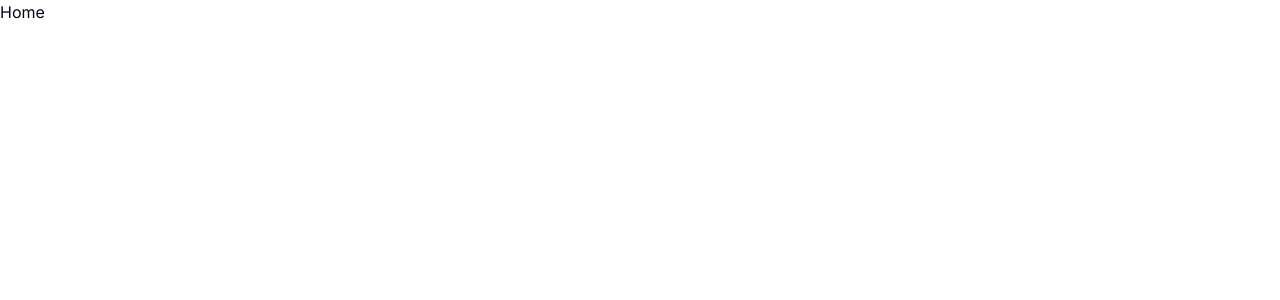
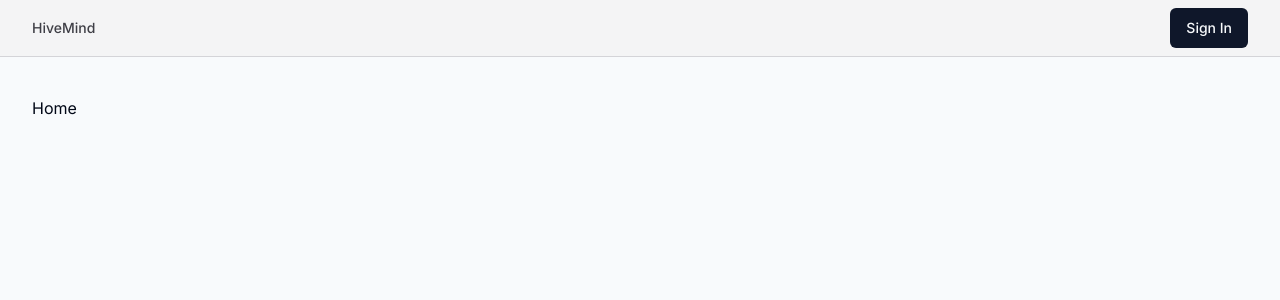
Before and after one commit to Sayantan627/hivemind, a Next.js app: page / in a window 1280 px wide. Shown: the top 300 px of the page. Built offline with nearby package versions, Linux system fonts and the light colour scheme.

Commit message:
add navbar

```diff
--- a/src/app/layout.tsx
+++ b/src/app/layout.tsx
@@ -1,6 +1,8 @@
 import type { Metadata } from "next";
 import { Inter } from "next/font/google";
 import "../styles/globals.css";
+import { cn } from "@/lib/utils";
+import Navbar from "@/components/Navbar";
 
 const inter = Inter({ subsets: ["latin"] });
 
@@ -15,8 +17,19 @@ export default function RootLayout({
   children: React.ReactNode;
 }>) {
   return (
-    <html lang="en">
-      <body className={inter.className}>{children}</body>
+    <html
+      lang="en"
+      className={cn(
+        "bg-white text-slate-900 antialiased light",
+        inter.className
+      )}
+    >
+      <body className="min-h-screen pt-12 bg-slate-50 antialiased">
+        <Navbar />
+        <div className="pt-12 container max-w-7xl mx-auto h-full">
+          {children}
+        </div>
+      </body>
     </html>
   );
 }
--- /dev/null
+++ b/src/components/Navbar.tsx
@@ -0,0 +1,23 @@
+import Link from "next/link";
+import { buttonVariants } from "./ui/button";
+
+const Navbar = () => {
+  return (
+    <div className="fixed top-0 inset-x-0 h-fit bg-zinc-100 border-b border-zinc-300 py-2 z-[10]">
+      <div className="container h-full max-w-7xl flex mx-auto justify-between items-center gap-2">
+        {/* logo */}
+        <Link href="/" className="flex gap-2 items-center">
+          {/* Logo image */}
+          <p className="text-sm text-zinc-700 font-medium">HiveMind</p>
+        </Link>
+
+        {/* Search bar */}
+
+        <Link href="/sign-in" className={buttonVariants()}>
+          Sign In
+        </Link>
+      </div>
+    </div>
+  );
+};
+export default Navbar;
--- a/src/components/ui/button.tsx
+++ b/src/components/ui/button.tsx
@@ -1,8 +1,9 @@
-import * as React from "react"
-import { Slot } from "@radix-ui/react-slot"
-import { cva, type VariantProps } from "class-variance-authority"
+import * as React from "react";
+import { Slot } from "@radix-ui/react-slot";
+import { cva, type VariantProps } from "class-variance-authority";
+import { Loader2 } from "lucide-react";
 
-import { cn } from "@/lib/utils"
+import { cn } from "@/lib/utils";
 
 const buttonVariants = cva(
   "inline-flex items-center justify-center whitespace-nowrap rounded-md text-sm font-medium ring-offset-background transition-colors focus-visible:outline-none focus-visible:ring-2 focus-visible:ring-ring focus-visible:ring-offset-2 disabled:pointer-events-none disabled:opacity-50",
@@ -31,26 +32,30 @@ const buttonVariants = cva(
       size: "default",
     },
   }
-)
+);
 
 export interface ButtonProps
   extends React.ButtonHTMLAttributes<HTMLButtonElement>,
     VariantProps<typeof buttonVariants> {
-  asChild?: boolean
+  asChild?: boolean;
+  isLoading?: boolean;
 }
 
 const Button = React.forwardRef<HTMLButtonElement, ButtonProps>(
-  ({ className, variant, size, asChild = false, ...props }, ref) => {
-    const Comp = asChild ? Slot : "button"
+  ({ className, variant, size, isLoading, asChild = false, ...props }, ref) => {
+    const Comp = asChild ? Slot : "button";
     return (
       <Comp
         className={cn(buttonVariants({ variant, size, className }))}
         ref={ref}
+        disabled={isLoading}
         {...props}
-      />
-    )
+      >
+        {isLoading ? <Loader2 className="mr-2 h-4 w-4 animate-spin" /> : null}
+      </Comp>
+    );
   }
-)
-Button.displayName = "Button"
+);
+Button.displayName = "Button";
 
-export { Button, buttonVariants }
+export { Button, buttonVariants };
```
